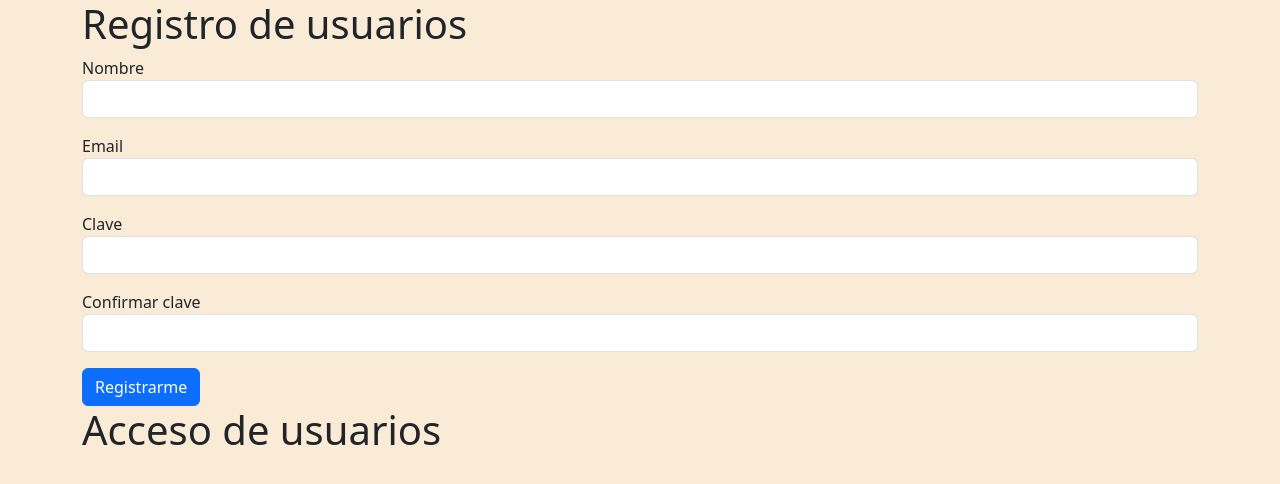
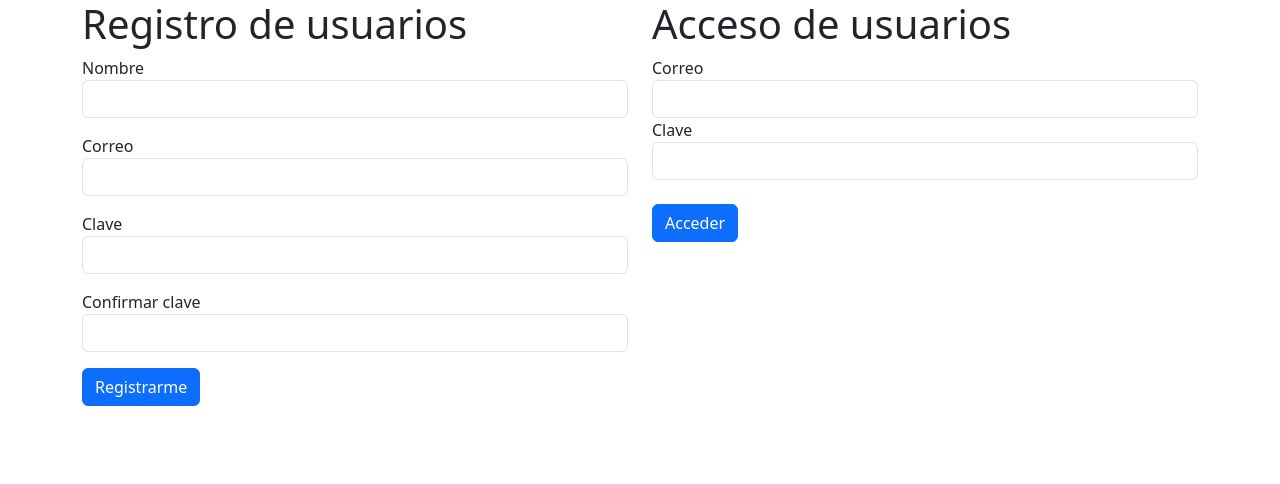
Before and after one commit to michelmzc/plantilla-flask, a Flask app: page / in a window 1280 px wide. Shown: the top 484 px of the page. Run offline with Flask 3, Linux system fonts and the light colour scheme.

Commit message:
agregando login de acceso

```diff
--- a/app.py
+++ b/app.py
@@ -10,7 +10,7 @@ app.config["SQLALCHEMY_DATABASE_URI"] = 'mysql+mysqlconnector://root@localhost:3
 app.config["SQLALCHEMY_TRACK_MODIFICATIONS"] = True
 db = SQLAlchemy(app)
 
-from forms import FormularioRegistro
+from forms import FormularioRegistro, FormularioAcceso
 
 class Usuario(db.Model):
     __tablename__  = "usuarios"
@@ -37,10 +37,12 @@ class Usuario(db.Model):
 Migrate(app,db)
 
 @app.route("/")
-def auth(form_registro=None):
+def auth(form_registro=None, form_acceso=None):
     if form_registro == None:
         form_registro = FormularioRegistro()
-    return render_template("auth.html",form_registro=form_registro)
+    if form_acceso == None:
+        form_acceso = FormularioAcceso()
+    return render_template("auth.html",form_registro=form_registro,form_acceso=form_acceso)
 
 @app.route("/register", methods=["POST"])
 def register():
--- a/forms.py
+++ b/forms.py
@@ -4,16 +4,12 @@ from wtforms.validators import DataRequired, Email, Length, EqualTo
 
 class FormularioRegistro(FlaskForm):
     nombre     = StringField('Nombre', validators=[DataRequired(), Length(min=3)])
-    correo     = EmailField('Email', validators=[DataRequired(), Email()])
+    correo     = EmailField('Correo', validators=[DataRequired(), Email()])
     clave      = PasswordField('Clave', validators=[DataRequired(), EqualTo('confirmar_clave', message="Las claves deben ser iguales.")])
     confirmar_clave = PasswordField('Confirmar clave', validators=[DataRequired()])
     submit = SubmitField('Registrarme')
 
-class LoginForm(FlaskForm):
-    email    = EmailField('Email', validators=[DataRequired(), Email()])
-    password = PasswordField('Password', validators=[DataRequired()])
-    submit   = SubmitField('Login')
-
-class ItemForm(FlaskForm):
-    name      = StringField('Item/Product', validators=[DataRequired(), Length(min=3)])
-    submit    = SubmitField('Add')
+class FormularioAcceso(FlaskForm):
+    correo    = EmailField('Correo', validators=[DataRequired(), Email()])
+    clave = PasswordField('Clave', validators=[DataRequired()])
+    submit   = SubmitField('Acceder')
--- a/static/css/style.css
+++ /dev/null
@@ -1,3 +0,0 @@
-body{
-    background-color: antiquewhite;
-}
--- a/templates/auth.html
+++ b/templates/auth.html
@@ -6,8 +6,8 @@ Bienvenido al sitio!
 
 {% block contenido %}
 <div class="container">
-    <div class="col">
     <div class="row">
+        <div class="col-6">
                 <h1>Registro de usuarios</h1>
                 <form action="/register" method="POST">
                     {{ form_registro.hidden_tag() }}
@@ -39,10 +39,17 @@ Bienvenido al sitio!
                     {{ form_registro.submit(class="btn btn-primary") }}
                 </form>
         </div>
-    </div>
-    <div class="col">
-        <div class="row">
+        <div class="col-6">
                 <h1>Acceso de usuarios</h1>
+                <form action="/login" method="POST">
+                    {{ form_acceso.hidden_tag() }}
+                    {{ form_acceso.correo.label }}
+                    {{ form_acceso.correo(class="form-control") }}
+                    {{ form_acceso.clave.label }}
+                    {{ form_acceso.clave(class="form-control") }}
+                    <br>
+                    {{ form_acceso.submit(class="btn btn-primary") }}
+                </form>
         </div>
     </div>
 </div>
```
Lines whose indentation alone changed are shown as unchanged.
